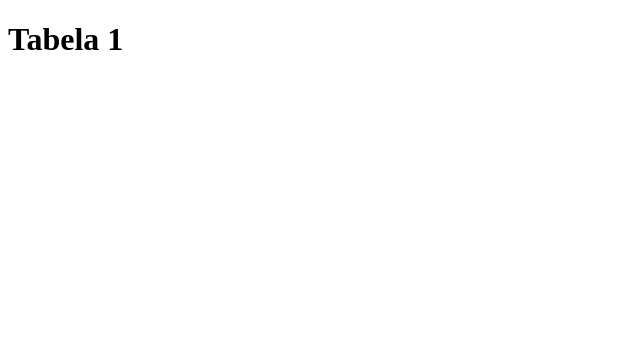
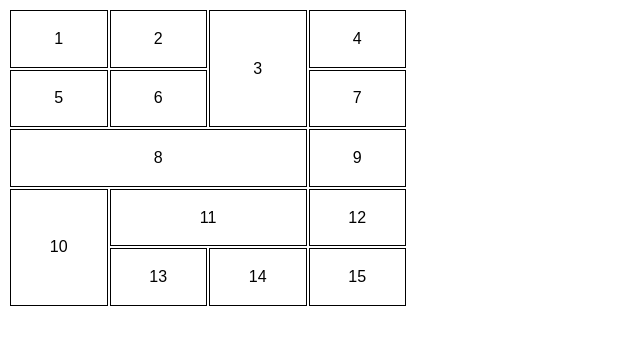
Before and after one commit to isabelakoli/html-css, a plain HTML site: page ex023/desafiotabela001.html in a window 1280 px wide. Shown: the whole page, without its empty margins (0-640 px from the left). Drawn offline with Linux system fonts and the light colour scheme.

Commit message:
finalizei desafio das tabelas.

```diff
--- a/ex023/desafiotabela001.html
+++ b/ex023/desafiotabela001.html
@@ -5,27 +5,60 @@
     <meta name="viewport" content="width=device-width, initial-scale=1.0">
     <title>Desafio das Tabelas</title>
     <style>
-
-
-
+body{
+    font-family: Arial, Helvetica, sans-serif;
+}
+table{
+  border-collapse:separate;
+  width: 400px;
+  height: 300px;
+}
+td{
+    border: 1px,solid,black;
+    padding: 10px;
+    text-align: center;
+    }
 
     </style>
 </head>
 <body>
 
 
-    <h1>Tabela 1</h1>
-
 
     <table>
 
+<tr>
+<td>1</td>
+<td>2</td>
+<td rowspan="2">3</td>
+<td>4</td>
 
+</tr>
 
+<tr>
+<td>5</td>
+<td>6</td>
+<td>7</td>
+</tr>
 
+<tr>
+    <td colspan="3">8</td>
+    <td>9</td>
+</tr>
 
+<tr>
+<td rowspan="2">10</td>
+<td colspan="2">11</td>
+<td>12</td>
 
+</tr>
 
+<tr>
+<td>13</td>
+<td>14</td>
+<td>15</td>
 
+</tr>
     </table>
 </body>
 </html>
```
Also changed, not shown: ex023/Desafiotabela002.html (added, +64 -0 lines).
